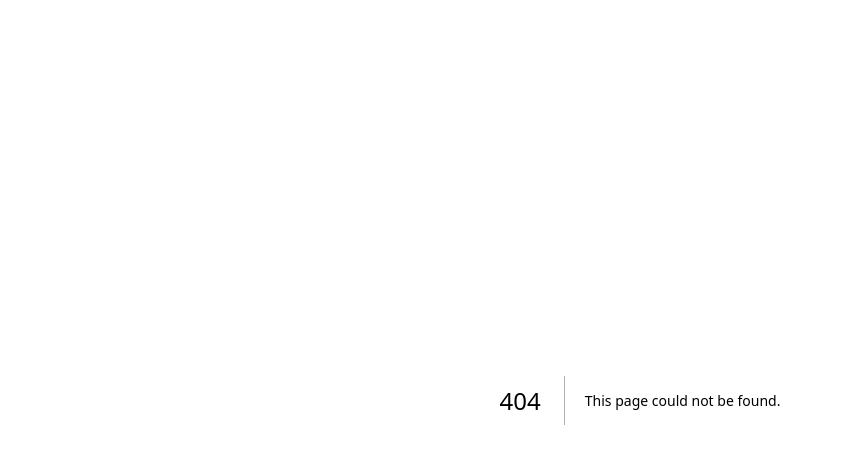
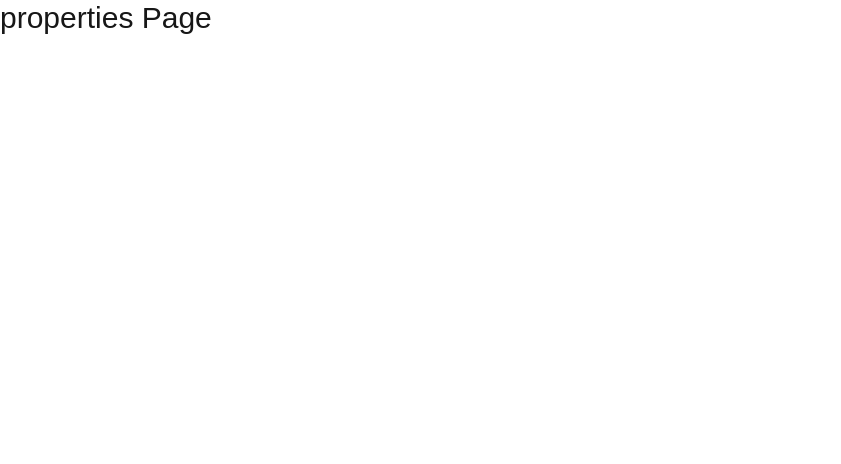
Before and after one commit to z-elghenam/way-home, a Next.js app: page /properties in a window 1280 px wide. Before the commit this address had no page. Shown: the top 464 px of the page, without its empty margins (0-841 px from the left). Built offline with nearby package versions, Linux system fonts and the light colour scheme.

Commit message:
Add propertiesPage component with basic heading

```diff
--- /dev/null
+++ b/app/properties/page.tsx
@@ -0,0 +1,4 @@
+function propertiesPage() {
+  return <h1 className="text-3xl">properties Page</h1>;
+}
+export default propertiesPage;
```
